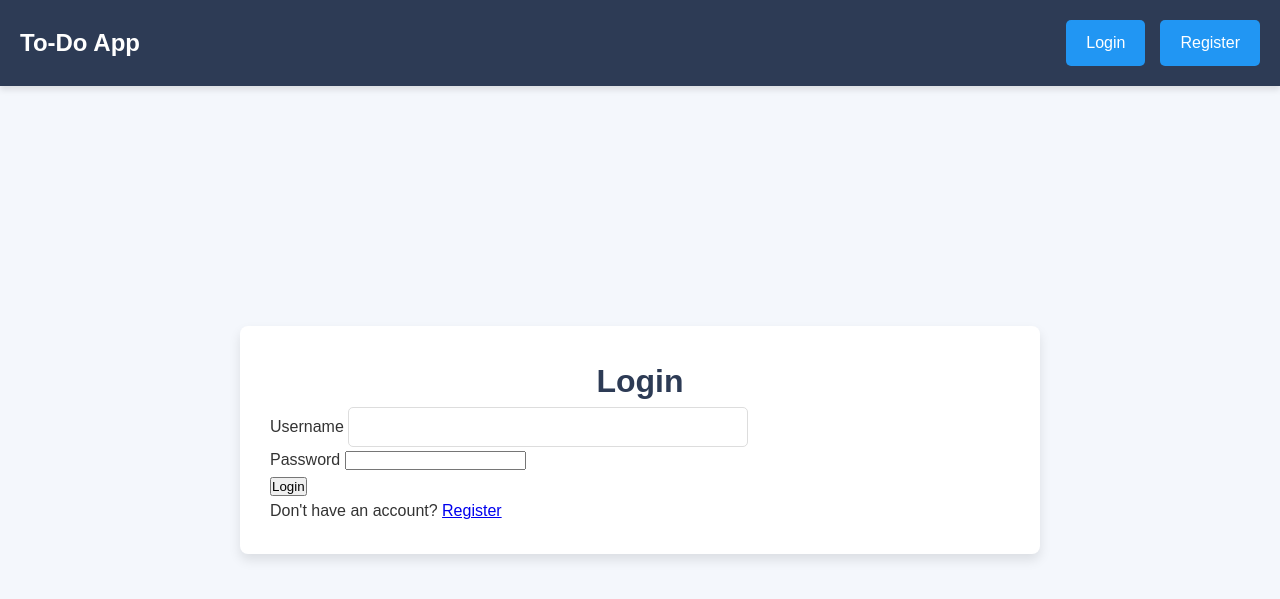
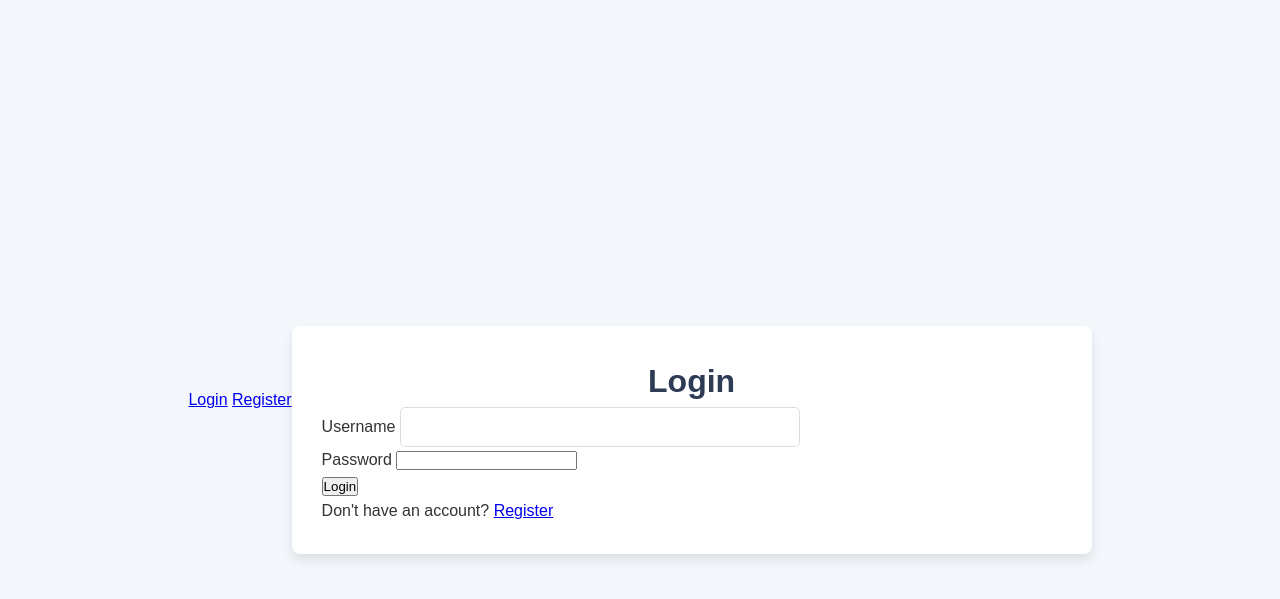
Before and after one commit to bhargavkumar2304/ToDo-List-App, a Flask app: a page that uses templates/base.html in a window 1280 px wide. Shown: the top 599 px of the page. Run offline with Flask 3, Linux system fonts and the light colour scheme.

Commit message:
Update base.html

```diff
--- a/templates/base.html
+++ b/templates/base.html
@@ -1,29 +1,19 @@
 <!doctype html>
-<html lang="en">
+<html>
 <head>
-  <meta charset="UTF-8">
-  <meta name="viewport" content="width=device-width, initial-scale=1.0">
   <title>To-Do App</title>
   <link rel="stylesheet" href="{{ url_for('static', filename='style.css') }}">
 </head>
 <body>
-  <!-- Navbar -->
-  <nav class="navbar">
-    <div class="nav-left">
-      <a href="{{ url_for('index') }}" class="brand">To-Do App</a>
-    </div>
-    <div class="nav-right">
-      {% if current_user.is_authenticated %}
-        <a href="{{ url_for('index') }}" class="btn home-btn">Home</a>
-        <a href="{{ url_for('logout') }}" class="btn logout-btn">Logout</a>
-      {% else %}
-        <a href="{{ url_for('login') }}" class="btn login-btn">Login</a>
-        <a href="{{ url_for('register') }}" class="btn register-btn">Register</a>
-      {% endif %}
-    </div>
+  <nav>
+    {% if current_user.is_authenticated %}
+      <a href="{{ url_for('index') }}">Home</a>
+      <a href="{{ url_for('logout') }}">Logout</a>
+    {% else %}
+      <a href="{{ url_for('login') }}">Login</a>
+      <a href="{{ url_for('register') }}">Register</a>
+    {% endif %}
   </nav>
-
-  <!-- Main Content -->
   <div class="container">
     {% with messages = get_flashed_messages() %}
       {% if messages %}
```
